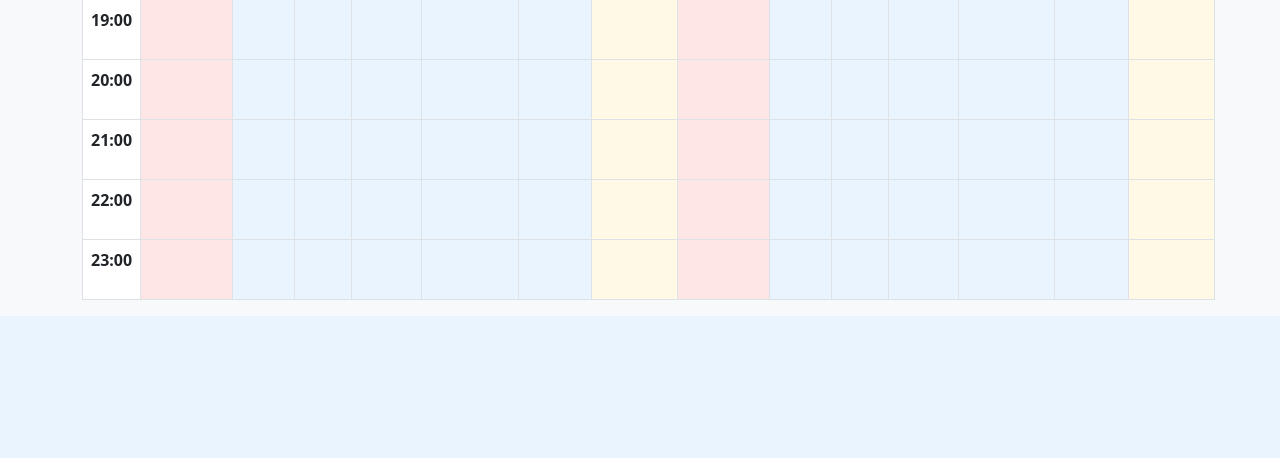
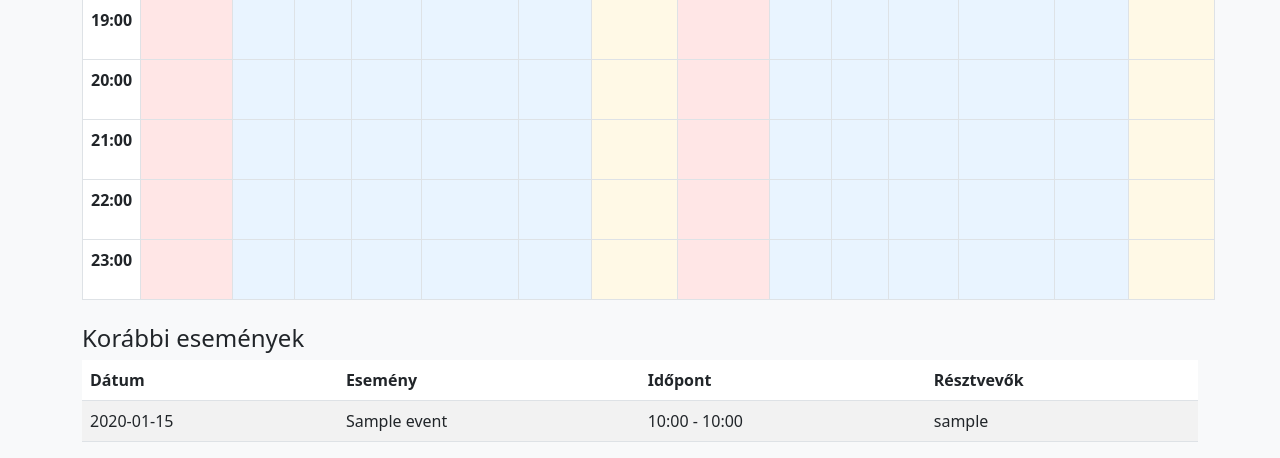
Before and after one commit to Gjoci31/flask_app, a Flask app: page /events in a window 1280 px wide. Shown: the part 1352-1810 px from the top of the page. Before the commit the page ends 1668 px from the top, so only its background shows below. Run offline with Flask 3, Linux system fonts and the light colour scheme; a user stored in the database is signed in; tables that the repository leaves empty hold one stand-in row (values such as "Sample post"); lists and menus that the app fills with data are empty.

Commit message:
Keep past events visible on events page

```diff
--- a/app/routes/event_routes.py
+++ b/app/routes/event_routes.py
@@ -53,14 +53,19 @@ def _get_usable_pass(user_id):
 @login_required
 def events():
     start, end = _get_two_week_range()
-    events = (
+    upcoming_events = (
         Event.query.filter(Event.start_time >= start, Event.start_time <= end)
         .order_by(Event.start_time)
         .all()
     )
+    past_events = (
+        Event.query.filter(Event.start_time < start)
+        .order_by(Event.start_time.desc())
+        .all()
+    )
     days = [start + timedelta(days=i) for i in range(14)]
     events_map = {}
-    for e in events:
+    for e in upcoming_events:
         day_idx = (e.start_time.date() - start).days
         start_hour = e.start_time.hour
         end_hour = e.end_time.hour
@@ -80,12 +85,13 @@ def events():
 
     participants = {
         e.id: "<br>".join(reg.user.username for reg in e.registrations) or "nincs"
-        for e in events
+        for e in (upcoming_events + past_events)
     }
 
     return render_template(
         'events.html',
-        events=events,
+        events=upcoming_events,
+        past_events=past_events,
         start=start,
         end=end,
         registrations=registrations,
--- a/app/templates/events.html
+++ b/app/templates/events.html
@@ -70,6 +70,34 @@
                 {% endfor %}
             </tbody>
         </table>
+
+        <h4 class="mt-4">Korábbi események</h4>
+        {% if past_events %}
+            <div class="table-responsive">
+                <table class="table table-striped">
+                    <thead>
+                        <tr>
+                            <th>Dátum</th>
+                            <th>Esemény</th>
+                            <th>Időpont</th>
+                            <th>Résztvevők</th>
+                        </tr>
+                    </thead>
+                    <tbody>
+                        {% for e in past_events %}
+                            <tr>
+                                <td>{{ e.start_time.strftime('%Y-%m-%d') }}</td>
+                                <td>{{ e.name }}</td>
+                                <td>{{ e.start_time.strftime('%H:%M') }} - {{ e.end_time.strftime('%H:%M') }}</td>
+                                <td>{{ participants.get(e.id) | replace('<br>', ', ') }}</td>
+                            </tr>
+                        {% endfor %}
+                    </tbody>
+                </table>
+            </div>
+        {% else %}
+            <p class="text-muted">Még nincs korábbi esemény.</p>
+        {% endif %}
     </div>
     <script src="https://cdn.jsdelivr.net/npm/bootstrap@5.3.0/dist/js/bootstrap.bundle.min.js"></script>
     <script>
```
